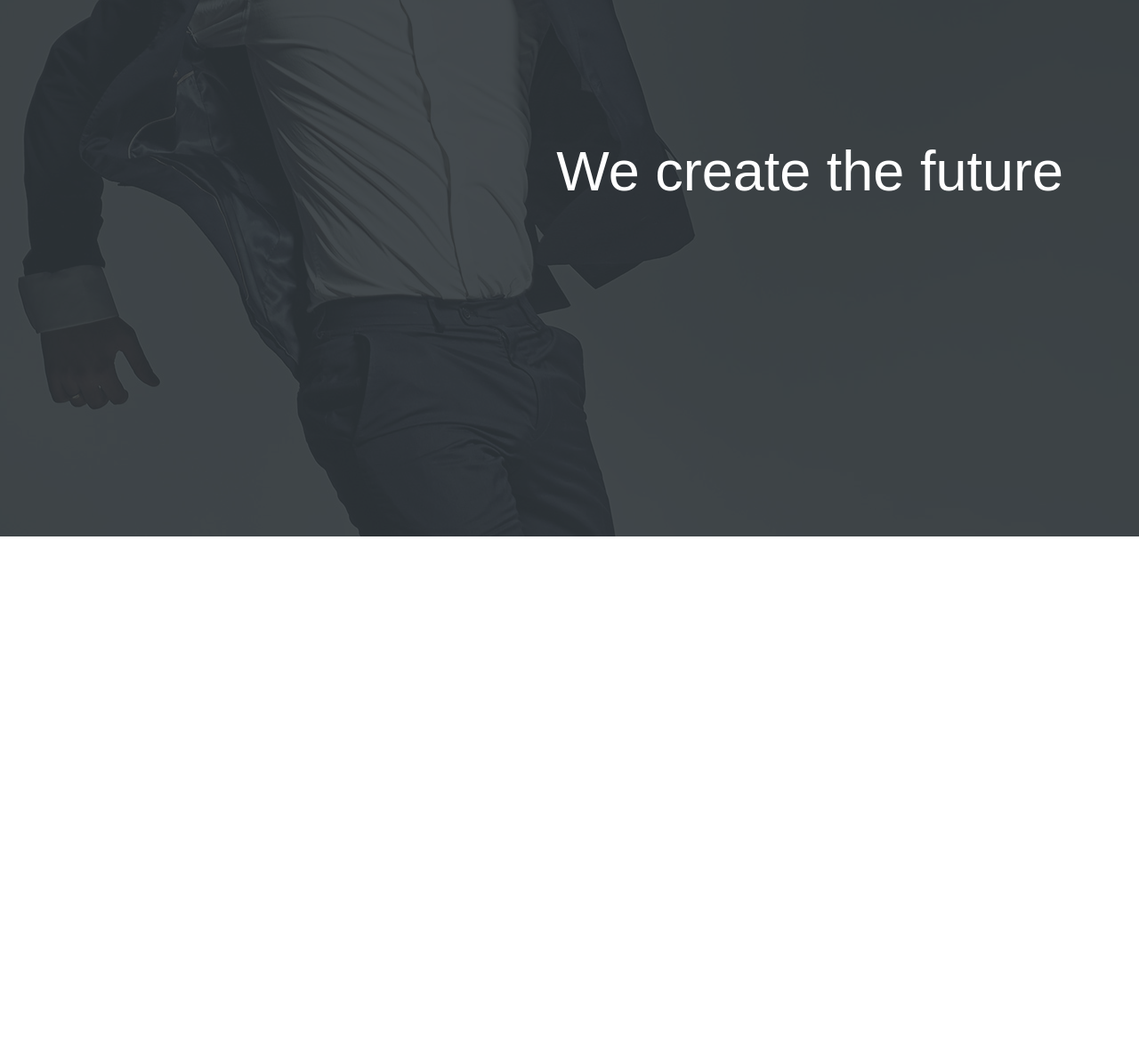
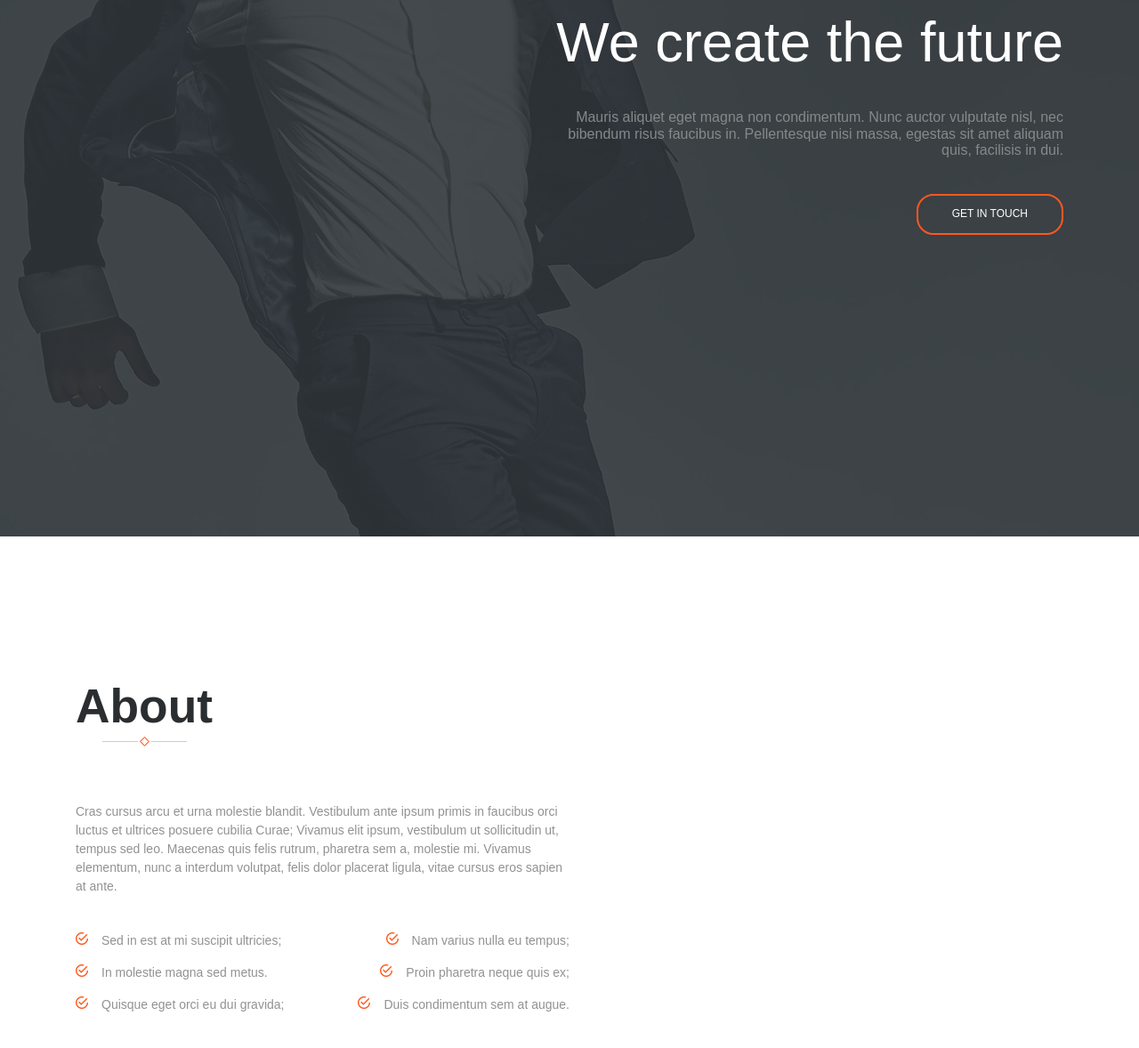
Before and after one commit to FrontendHere/Doo, a website: page src/index.html in a window 1280 px wide. Shown: the part 437-1615 px from the top of the page at 89% size. Before the commit the page ends 1149 px from the top, so only its background shows below. Drawn offline with nearby package versions, Linux system fonts and the light colour scheme; files that its build step writes are made by us from their sources; files whose address does not match are found by name; a web font is replaced by a local one.

Commit message:
About section

```diff
--- a/src/_default.scss
+++ b/src/_default.scss
@@ -8,6 +8,7 @@ $primary-fz: .75rem;
 //Color
 $red: #ff5722;
 $gray: #929292;
+$black: #2a2e31;
 html{
 	font-size: 16px;
 }
@@ -16,6 +17,16 @@ html{
 	padding-left: 15px;
 	padding-right: 15px;
 	margin: 0 auto;
+}
+.container:after {
+    content: "";
+    display: table;
+    clear: both;
+}
+.clearfix:after {
+    content: "";
+    display: table;
+    clear: both;
 }
 @media (max-width: 1199px){
 	.container{
@@ -44,3 +55,24 @@ h1{
 		size: 3.9375rem;
 	}
 }
+h2{
+	display: inline-block;
+	font:{
+		family: $regular;
+		size: 3.3333rem;
+	}
+	&:after{
+		display: block;
+		margin:{
+			left: auto;
+			right: auto;
+		}
+		content: "";
+		background: url(../img/h2.png) no-repeat;
+		width: 95px;
+		height: 18px;
+	}
+}
+.black{
+	color: $black;
+}
--- /dev/null
+++ b/src/about/_about.scss
@@ -0,0 +1,48 @@
+.about-i{
+	padding:{
+		top: 160px;
+		bottom: 160px;
+	}
+	&__col{
+		width: 50%;
+		display: inline-block;
+	}
+	&__p{
+		color: $gray;
+		padding:{
+			top: 60px;
+			bottom: 40px;
+		}
+		font:{
+			family: $semi-Bold;
+			size: .875rem;
+		}
+		line-height: 1.5;
+	}
+	&__div{
+		@extend .about-i__p;
+		padding: 0;
+	}
+	&__ul{
+		display: flex;
+		flex:{
+			wrap: wrap;
+		}
+		justify-content: space-between;
+	}
+	&__li{
+		padding:{
+			bottom: 15px;
+		}
+		&:before{
+			display: inline-block;
+			content: "";
+			background: url(../img/check.png) no-repeat;
+			width: 14px;
+			height: 14px;
+			padding:{
+				right: 15px;
+			}
+		}
+	}
+}
--- /dev/null
+++ b/src/about/about.html
@@ -0,0 +1,21 @@
+<section class="about-i">
+	<div class="container">
+		<div class="about-i__col">
+			<h2 class="black">About</h2>
+			<p class="about-i__p">
+				Cras cursus arcu et urna molestie blandit. Vestibulum ante ipsum primis in faucibus orci luctus et ultrices posuere cubilia Curae; Vivamus elit ipsum, vestibulum ut sollicitudin ut, tempus sed leo. Maecenas quis felis rutrum, pharetra sem a, molestie mi. Vivamus elementum, nunc a interdum volutpat, felis dolor placerat ligula, vitae cursus eros sapien at ante.
+			</p>
+			<div class="about-i__div">
+				<ul class="about-i__ul">
+					<li class="about-i__li">Sed in est at mi suscipit ultricies;</li>
+					<li class="about-i__li">Nam varius nulla eu tempus;</li>
+					<li class="about-i__li">In molestie magna sed metus.</li>
+					<li class="about-i__li">Proin pharetra neque quis ex;</li>
+					<li class="about-i__li">Quisque eget orci eu dui gravida;</li>
+					<li class="about-i__li">Duis condimentum sem at augue.</li>
+				</ul>
+			</div>
+		</div>
+		<div class="about-i__col"></div>
+	</div>
+</section>
--- a/src/first-monitor/_first-monitor.scss
+++ b/src/first-monitor/_first-monitor.scss
@@ -8,7 +8,7 @@ $height-fm: 1040px;
 		width: 100%;
 	}
 	&__section{
-		height: 100%;
+		height: 918px ;
 	}
 	&__container{
 		display: table;
@@ -18,6 +18,14 @@ $height-fm: 1040px;
 		display: table-cell;
 		vertical-align: middle;
 		text-align: right;
+		max-width: 670px;
+	}
+	&__p{
+		font-family: $regular;
+		color: #86898a;
+		max-width: 570px;
+		padding: 40px 0;
+    	float: right;
 	}
 }
 @media (min-width: 992px){
--- /dev/null
+++ b/src/first-monitor/button/_button.scss
@@ -0,0 +1,17 @@
+.button-i{
+	color: #fff;
+	border: 2px solid $red;
+	border-radius: 19px;
+    padding: 14px 38px;
+    background: none;
+    text-transform: uppercase;
+    font:{
+    	size: $primary-fz;
+    	family: $bold;
+    }
+    transition: all .3s;
+    cursor: pointer;
+}
+.button-i:hover{
+	background-color: $red;
+}
--- /dev/null
+++ b/src/first-monitor/button/button.html
@@ -0,0 +1,3 @@
+<button class="button-i">
+	Get in touch
+</button>
--- a/src/first-monitor/first-monitor.html
+++ b/src/first-monitor/first-monitor.html
@@ -6,6 +6,9 @@
 		<div class="container first-monitor-i__container">
 			<div class="first-monitor-i__main-block">
 				<h1>We create the future</h1>
+				<p class="first-monitor-i__p">Mauris aliquet eget magna non condimentum. Nunc auctor vulputate nisl, nec bibendum risus faucibus in. Pellentesque nisi massa, egestas sit amet aliquam quis, facilisis in dui.</p>
+				<div class="clearfix"></div>
+				@@include('button/button.html')
 			</div>
 		</div>
 	</section>
--- /dev/null
+++ b/src/first-monitor/first-monitor.js
@@ -0,0 +1,3 @@
+;(function () {
+	$('.first-monitor-i__section').css('height', $('.first-monitor-i').innerHeight() - $('.header-i').innerHeight());
+}());
--- a/src/index.html
+++ b/src/index.html
@@ -8,6 +8,7 @@
 </head>
 <body>
 	@@include('first-monitor/first-monitor.html')
+	@@include('about/about.html')
 	<script src="js/jquery-3.3.1.min.js"></script>
 	<script src="js/script.js"></script>
 </body>
--- a/src/script.js
+++ b/src/script.js
@@ -1,3 +1,4 @@
 ;$(document).ready(function() {
+	//= first-monitor/first-monitor.js
 	//= first-monitor/header/menu/menu.js
 });
--- a/src/style.scss
+++ b/src/style.scss
@@ -4,4 +4,6 @@
 		"first-monitor/header/header",
 		"first-monitor/header/logo/logo",
 		"first-monitor/header/menu/menu",
-		"first-monitor/header/menu/__submenu/menu__submenu";
+		"first-monitor/header/menu/__submenu/menu__submenu",
+		"first-monitor/button/button",
+		"about/about";
```
Also changed, not shown: build/css/style.css, build/img/bg-services.jpg (added), build/img/check.png (added), build/img/h2.png (added), build/index.html, build/js/script.js.
